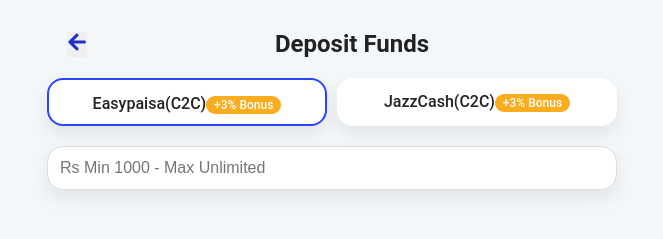
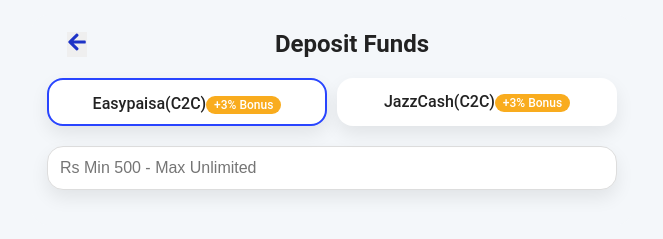
Before and after one commit to farhan-khan259/solarfullfrontend, a React (Create React App) app: page /deposit in a window 1280 px wide. Shown: the top 239 px of the page, without its empty margins (308-971 px from the left). Built offline with nearby package versions, Linux system fonts and the light colour scheme; sample sign-in values are in the browser's storage; a web font is replaced by a local one.

Commit message:
deposit 500

```diff
--- a/src/Components/Deposit/Deposit.jsx
+++ b/src/Components/Deposit/Deposit.jsx
@@ -74,9 +74,9 @@
   };
 
   const handleSubmit = async () => {
-    if (!customAmount || parseFloat(customAmount) < 1000) {
+    if (!customAmount || parseFloat(customAmount) < 500) {
       setPopupType("error");
-      setPopupMessage("❌ Minimum deposit amount is Rs. 1000");
+      setPopupMessage("❌ Minimum deposit amount is Rs. 500");
       setShowPopup(true);
       return;
     }
@@ -158,10 +158,10 @@
         <input
           type="number"
           className="custom-input"
-          placeholder="Rs Min 1000 - Max Unlimited"
+          placeholder="Rs Min 500 - Max Unlimited"
           value={customAmount}
           onChange={(e) => setCustomAmount(e.target.value)}
-          min="1000"
+          min="500"
           max="50000"
           step="1"
         />
```
